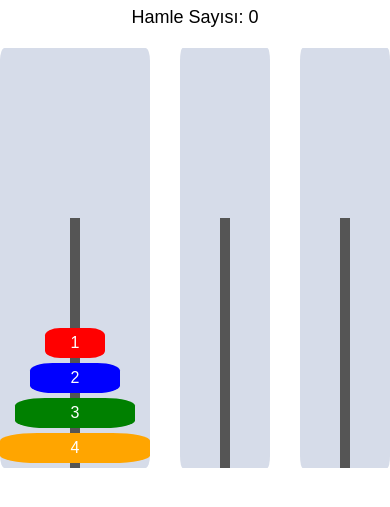
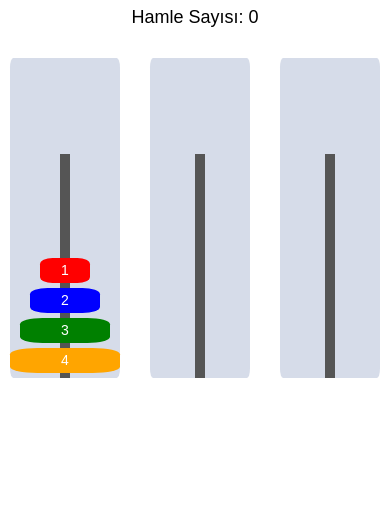
Before and after one commit to eylulozatman/HanoiGame, a plain HTML site: page index.html in a window 390 px wide. Shown: the part 61-568 px from the top of the page. Drawn offline with nearby package versions, Linux system fonts and the light colour scheme.

Commit message:
css added

```diff
--- a/style.css
+++ b/style.css
@@ -3,33 +3,59 @@ body {
     font-family: Arial, sans-serif;
     margin: 0;
     padding: 0;
-    overflow: hidden;
+    overflow-x: hidden; /* Yatay taşmaları önleme */
 }
-h1 { margin-bottom: 10px; }
-#move-counter { font-size: 18px; margin-bottom: 20px; }
-.game-container { display: flex; justify-content: center; gap: 30px; margin-top: 20px; }
+
+h1 {
+    margin-bottom: 10px;
+}
+
+#move-counter {
+    font-size: 18px;
+    margin-bottom: 20px;
+}
+
+/* Oyun alanı: Rod'lar her zaman yan yana kalacak */
+.game-container {
+    display: flex;
+    justify-content: center;
+    gap: 30px;
+    margin-top: 20px;
+    flex-wrap: nowrap; /* Her zaman yan yana */
+    overflow-x: auto; /* Küçük ekranlarda yatay kaydırma */
+    padding: 10px;
+}
+
+/* Çubuklar */
 .rod {
-    width: 150px;
-    height: 400px;
+    width: 20vw; /* Ekran genişliğine göre ayarlandı */
+    max-width: 150px;
+    height: 50vh;
+    max-height: 400px;
     background: #d6dce9;
     position: relative;
     display: flex;
     flex-direction: column-reverse;
     align-items: center;
     padding-top: 20px;
+    z-index: 1;
     border-radius: 3%;
 }
+
+/* Çubuk içindeki direk */
 .rod::before {
     content: '';
     position: absolute;
     bottom: 0;
     left: 50%;
     width: 10px;
-    height: 250px;
+    height: 70%;
     background: #555;
     transform: translateX(-50%);
     z-index: 2;
 }
+
+/* Diskler */
 .disk {
     height: 30px;
     text-align: center;
@@ -37,21 +63,42 @@ h1 { margin-bottom: 10px; }
     color: white;
     margin-bottom: 5px;
     cursor: pointer;
-    transition: transform 0.2s ease-in-out;
+    transition: transform 0.3s ease-in-out, box-shadow 0.3s ease-in-out;
     position: relative;
     z-index: 3;
     border-radius: 25%;
 }
-.disk:active { transform: scale(1.1); }
-.disk.w1 { width: 60px; background: red; }
-.disk.w2 { width: 90px; background: blue; }
-.disk.w3 { width: 120px; background: green; }
-.disk.w4 { width: 150px; background: orange; }
-#confetti {
-    position: fixed;
-    top: 0;
-    left: 0;
-    width: 100vw;
-    height: 100vh;
-    pointer-events: none;
+
+/* Responsive genişlikler */
+.disk.w1 { width: 30%; min-width: 50px; background: red; }
+.disk.w2 { width: 45%; min-width: 70px; background: blue; }
+.disk.w3 { width: 60%; min-width: 90px; background: green; }
+.disk.w4 { width: 75%; min-width: 110px; background: orange; }
+
+/* Seçilen diskin efekti */
+.disk.selected {
+    transform: scale(1.2) translateY(-10px);
+    box-shadow: 0px 10px 15px rgba(0, 0, 0, 0.3);
 }
+
+/* Küçük ekranlar için düzen */
+@media (max-width: 768px) {
+    .game-container {
+        justify-content: flex-start; /* Küçük ekranlarda kaydırma ile görünür olacak */
+        overflow-x: auto; /* Yatay kaydırma */
+        padding-bottom: 10px;
+    }
+
+    .rod {
+        width: 30vw;
+        max-width: 120px;
+        height: 40vh;
+        max-height: 300px;
+    }
+
+    .disk {
+        height: 25px;
+        line-height: 25px;
+        font-size: 14px;
+    }
+}
```
Also changed, not shown: script.js (line endings or trailing spaces).
